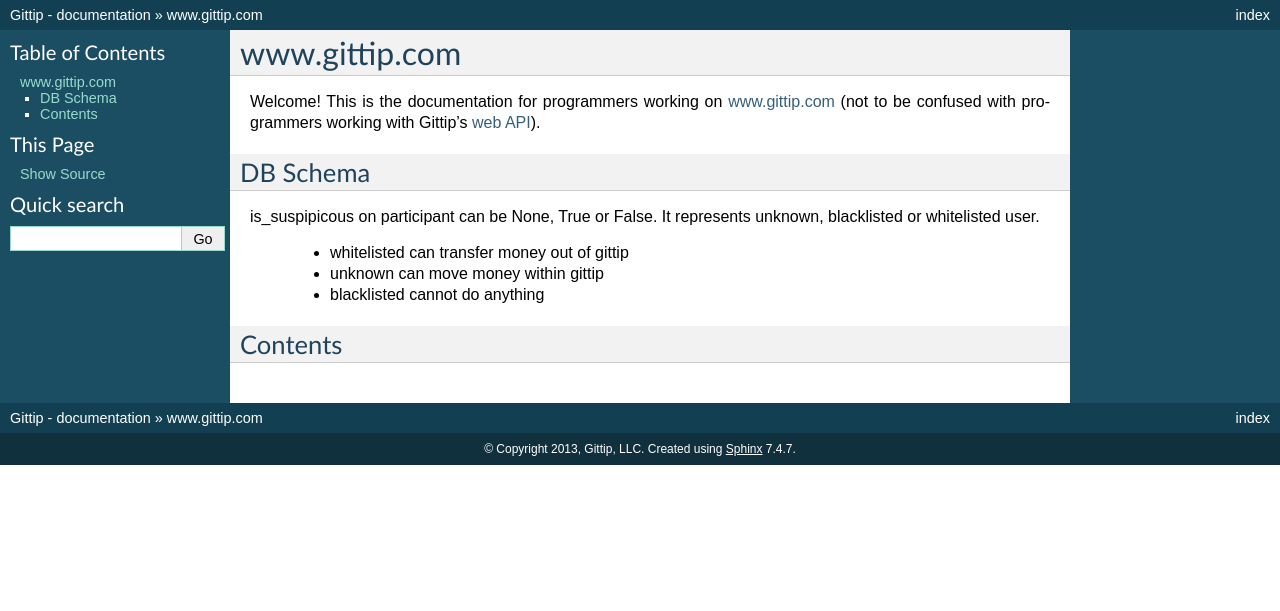
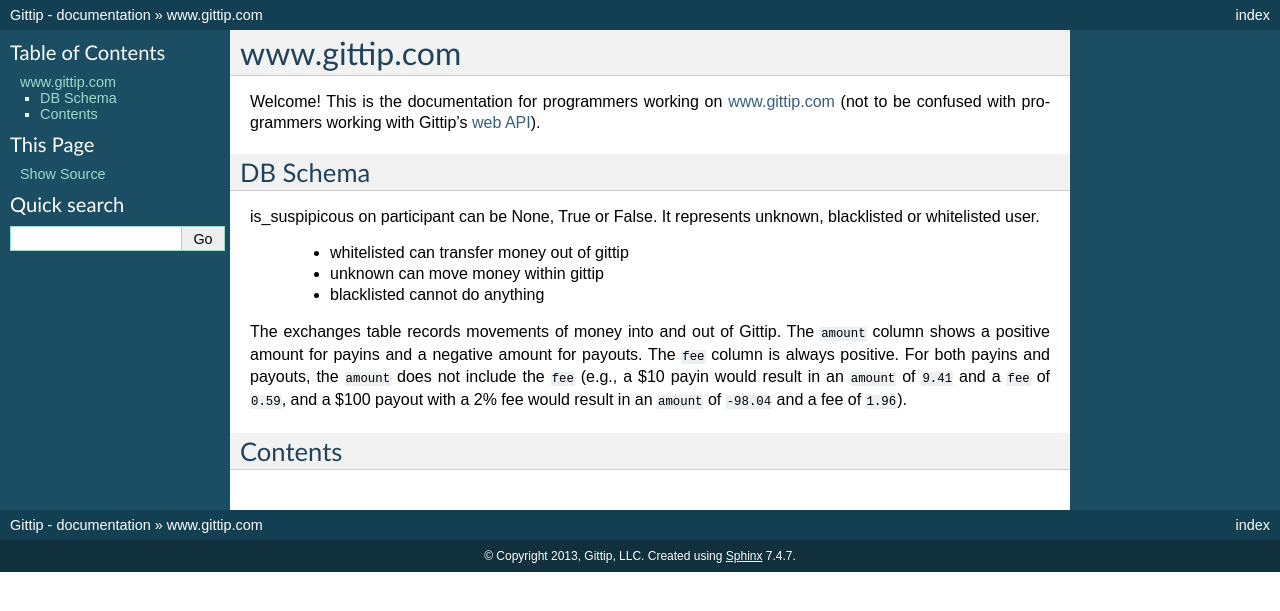
Before and after one commit to gratipay/gratipay.com, a Sphinx documentation site: the page built from docs/index.rst, in a window 1280 px wide. Shown: the top 611 px of the page. Built offline with Sphinx 7.4.7, drawn with Linux system fonts in a browser that asks for light colours; pages that are not in the unit, such as notebooks, are missing from menus.

Commit message:
Fix bug in record-an-exchange; #1633
We weren't taking the fee out of the user's balance for payouts. This
commit includes a note on the exchanges table in the new dev docs.

```diff
--- a/docs/index.rst
+++ b/docs/index.rst
@@ -19,6 +19,13 @@
     * blacklisted cannot do anything
 
 
+The exchanges table records movements of money into and out of Gittip. The
+``amount`` column shows a positive amount for payins and a negative amount for
+payouts. The ``fee`` column is always positive. For both payins and payouts,
+the ``amount`` does not include the ``fee`` (e.g., a $10 payin would result in
+an ``amount`` of ``9.41`` and a ``fee`` of ``0.59``, and a $100 payout with a
+2% fee would result in an ``amount`` of ``-98.04`` and a fee of ``1.96``).
+
 
 Contents
 --------
```
Also changed, not shown: 2 other files.
